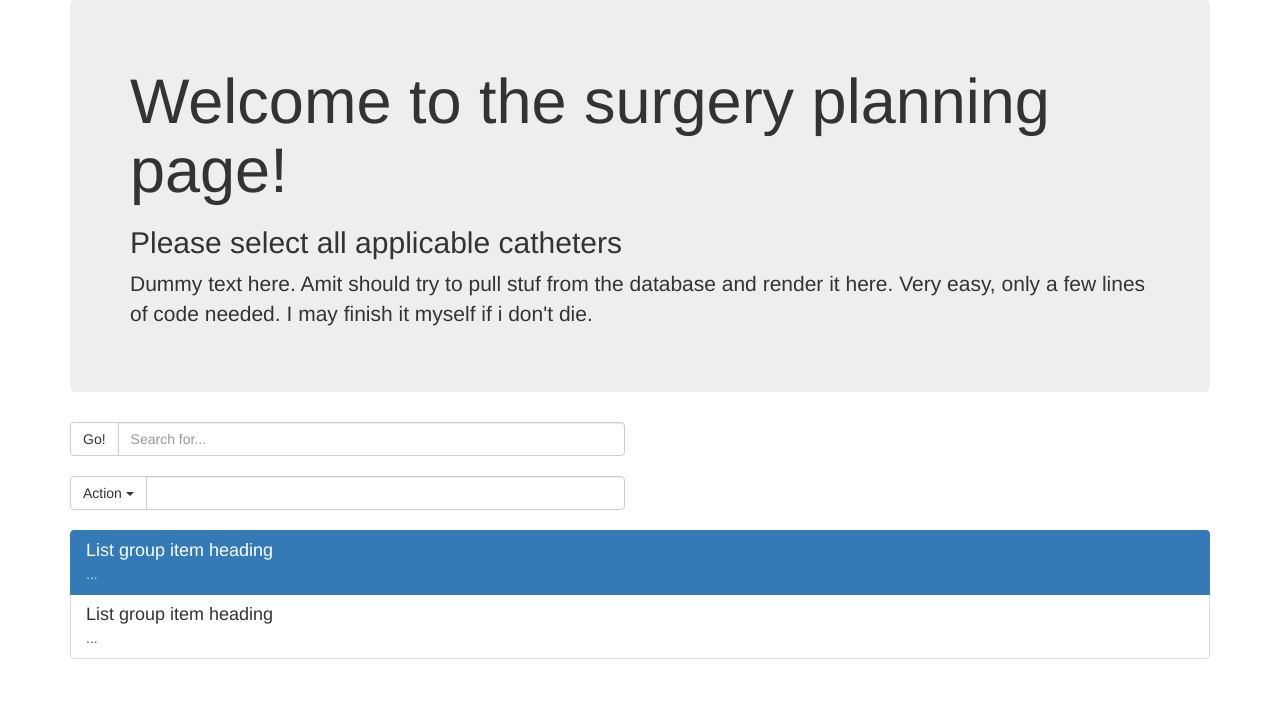
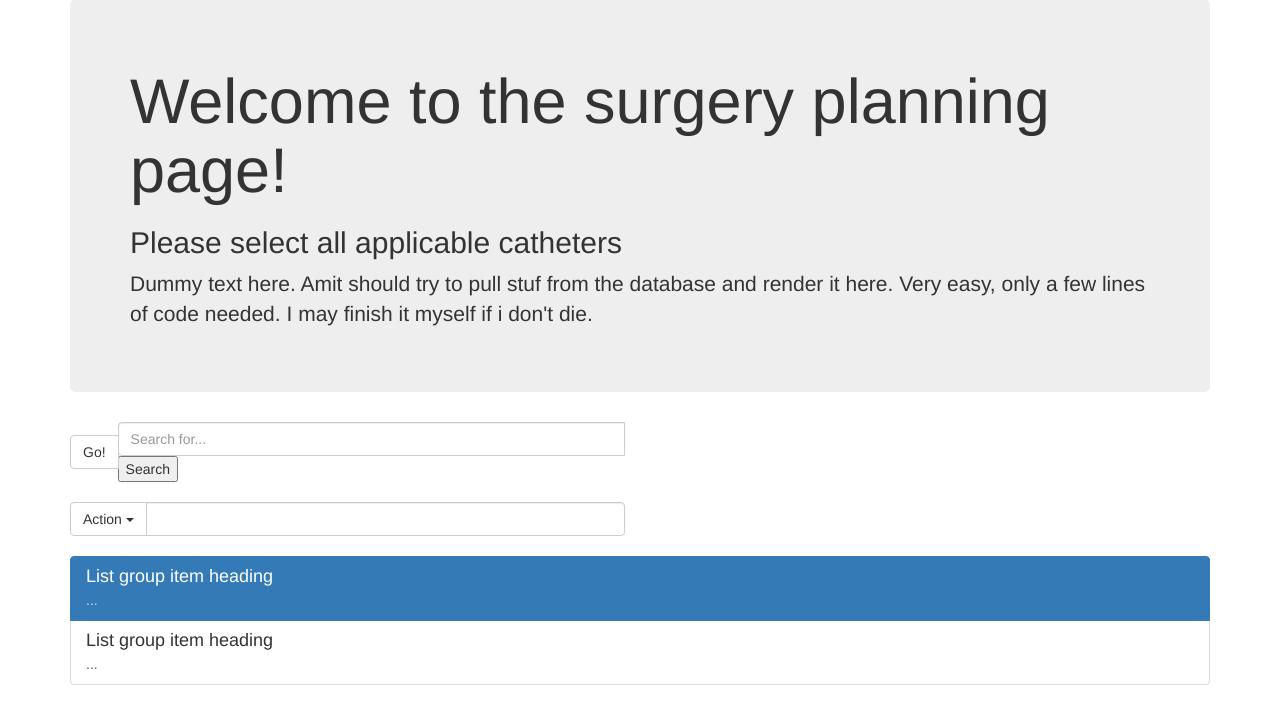
Before and after one commit to jgao1995/Surgery.io, a Django app: page /plan_surgery/ in a window 1280 px wide. Shown: the part 109-814 px from the top of the page. Before the commit the page ends 768 px from the top, so only its background shows below. Run offline with Django 3.2, Linux system fonts and the light colour scheme; some libraries are stand-ins or nearby versions.

Commit message:
search database

```diff
--- a/catheters/plan_surgery/urls.py
+++ b/catheters/plan_surgery/urls.py
@@ -4,4 +4,6 @@ from . import views
 
 urlpatterns = [
     url(r'^$', views.index, name='index'),
+    url(r'/search', views.search)
+
 ]
--- a/catheters/plan_surgery/views.py
+++ b/catheters/plan_surgery/views.py
@@ -1,11 +1,23 @@
 from django.shortcuts import render_to_response, render
 from django.http import HttpResponse
+from django import forms
+from plan_surgery.models import Device, Surgery
+from collections import defaultdict
+
+class NameForm(forms.Form):
+    your_name = forms.CharField(label='Enter catheter name ', max_length=100)
 
 # Create your views here.
 def index(request):
-  from django import forms
-  class NameForm(forms.Form):
-      your_name = forms.CharField(label='Enter catheter name ', max_length=100)
 
-  context = { "form" : NameForm() }
-  return render(request, 'plan_surgery/index.html', context)
+    context = { "form" : NameForm() }
+    return render(request, 'plan_surgery/index.html', context)
+
+def search(request):
+    query = request.GET['query']
+    query_set = Device.objects.filter(manufacturer__contains=query) | Device.objects.filter(brand_name__contains=query) | Device.objects.filter(description__contains=query)
+    results = defaultdict(list)
+    for device in query_set:
+        results[device.product_type].append((device.manufacturer, device.brand_name, device.description, device.dimensions))
+    context = {'results': dict(results)}
+    return render(request, 'plan_surgery/search_results.html', context)
--- a/catheters/templates/plan_surgery/index.html
+++ b/catheters/templates/plan_surgery/index.html
@@ -43,7 +43,10 @@
       <span class="input-group-btn">
         <button class="btn btn-default" type="button">Go!</button>
       </span>
-      <input type="text" class="form-control" placeholder="Search for...">
+      <form action="/plan_surgery/search" method="get">
+        <input type="text" name="query" class="form-control" placeholder="Search for...">
+        <input type="submit" value="Search">
+      </form>
     </div><!-- /input-group -->
   </div><!-- /.col-lg-6 -->
 </div><!-- /.row -->
```
Also changed, not shown: 12 other files.
